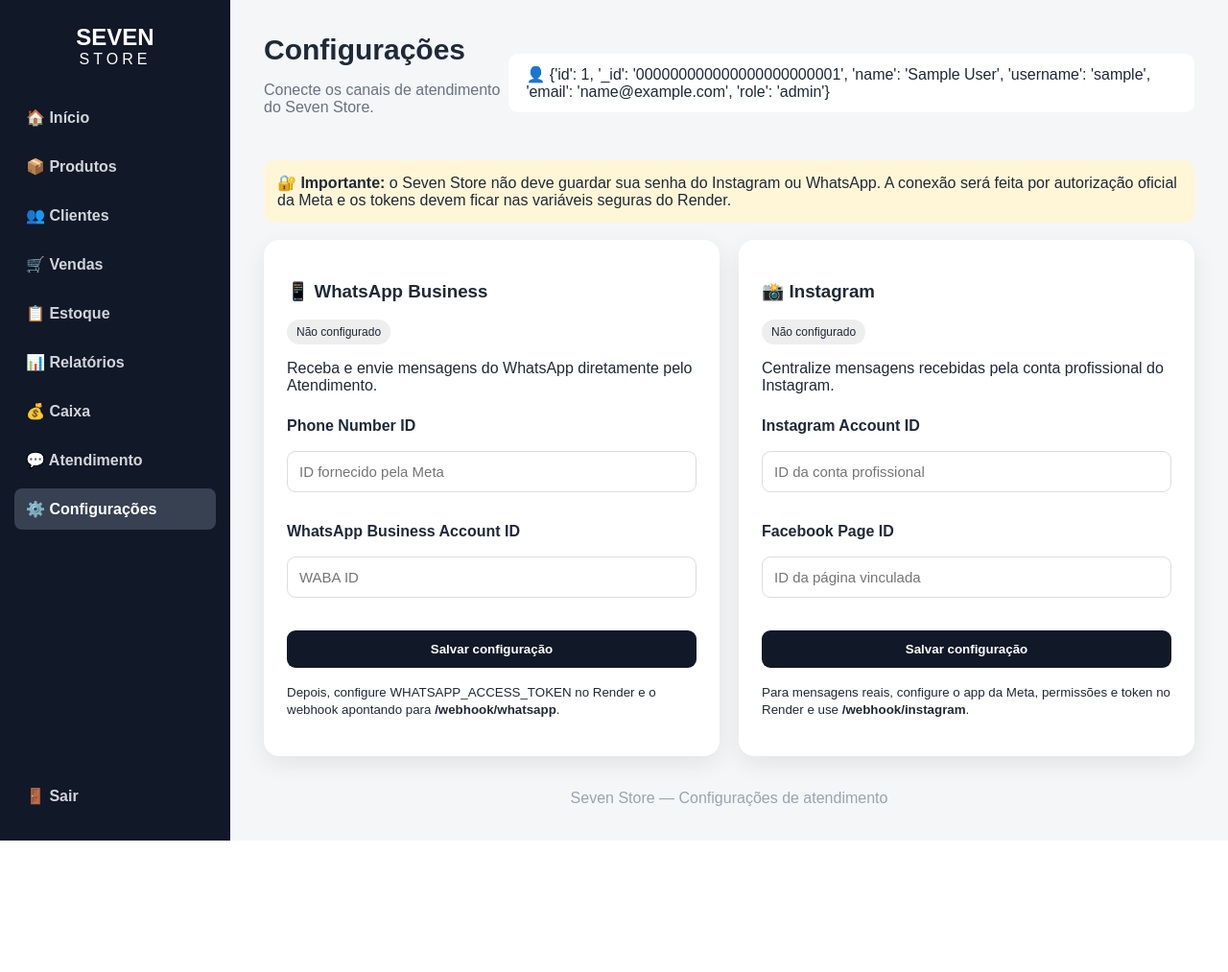
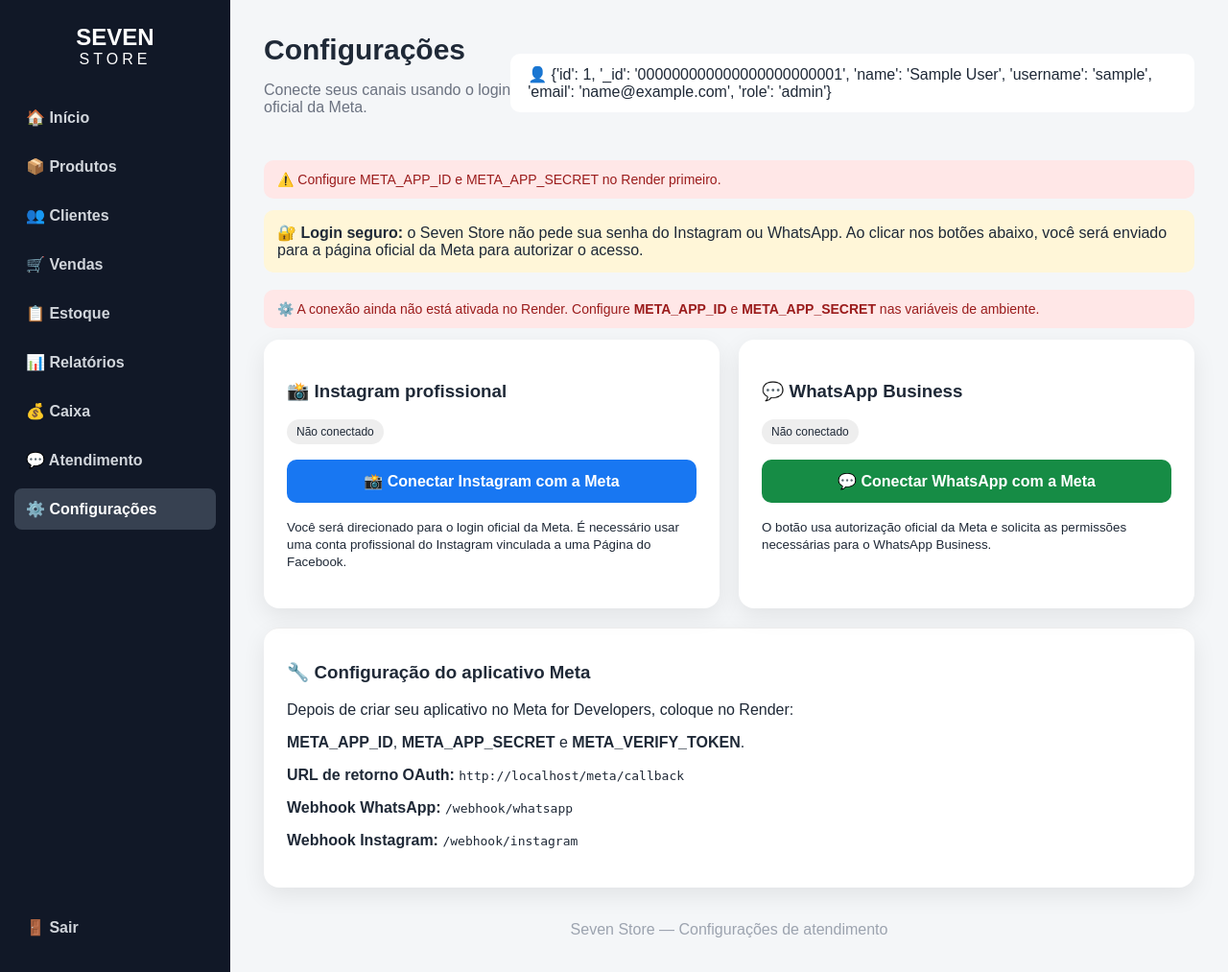
Before and after one commit to jadersouza-CREATOR/seven-store, a Flask app: a page that uses templates/configuracoes.html in a window 1280 px wide. Shown: the whole page at 96% size. Before the commit the page ends 876 px from the top, so only its background shows below. Run offline with Flask 3, Linux system fonts and the light colour scheme; the visitor is signed in with stand-in values (Sample User, id 1); data that the repository does not hold is empty; some libraries are stand-ins or nearby versions.

Commit message:
Adicionar botões oficiais de conexão Meta

```diff
--- a/templates/configuracoes.html
+++ b/templates/configuracoes.html
@@ -1,8 +1,51 @@
 <!DOCTYPE html>
-<html lang="pt-BR"><head><meta charset="UTF-8"><meta name="viewport" content="width=device-width, initial-scale=1.0"><title>Seven Store - Configurações</title><link rel="stylesheet" href="{{ url_for('static', filename='style.css') }}"><style>.config-wrap{display:grid;grid-template-columns:1fr 1fr;gap:20px}.config-card{background:#fff;padding:24px;border-radius:16px;box-shadow:0 8px 25px rgba(0,0,0,.08)}.config-card input{width:100%;box-sizing:border-box;padding:12px;margin:7px 0 14px;border:1px solid #ddd;border-radius:9px}.tag{display:inline-block;padding:6px 10px;border-radius:20px;background:#eee;font-size:12px}.ok{background:#dff6e7;color:#147a3d}.aviso{background:#fff6d8;padding:14px;border-radius:10px;margin-bottom:18px}@media(max-width:800px){.config-wrap{grid-template-columns:1fr}}</style></head>
-<body><div class="dashboard"><aside class="menu"><div class="logo-menu"><h1>SEVEN</h1><span>STORE</span></div><nav><a href="{{ url_for('inicio') }}">🏠 Início</a><a href="{{ url_for('produtos') }}">📦 Produtos</a><a href="{{ url_for('clientes') }}">👥 Clientes</a><a href="{{ url_for('vendas') }}">🛒 Vendas</a><a href="{{ url_for('estoque') }}">📋 Estoque</a><a href="{{ url_for('relatorios') }}">📊 Relatórios</a><a href="{{ url_for('caixa') }}">💰 Caixa</a><a href="{{ url_for('atendimento') }}">💬 Atendimento</a><a class="ativo" href="{{ url_for('configuracoes') }}">⚙️ Configurações</a></nav><div class="menu-final"><a href="{{ url_for('sair') }}">🚪 Sair</a></div></aside>
-<main class="conteudo"><header class="cabecalho"><div><h2>Configurações</h2><p>Conecte os canais de atendimento do Seven Store.</p></div><div class="usuario-dashboard">👤 {{ usuario }}</div></header>
-<div class="aviso">🔐 <strong>Importante:</strong> o Seven Store não deve guardar sua senha do Instagram ou WhatsApp. A conexão será feita por autorização oficial da Meta e os tokens devem ficar nas variáveis seguras do Render.</div>
-<div class="config-wrap"><section class="config-card"><h3>📱 WhatsApp Business</h3><span class="tag {% if whatsapp_configurado %}ok{% endif %}">{{ 'Configurado' if whatsapp_configurado else 'Não configurado' }}</span><p>Receba e envie mensagens do WhatsApp diretamente pelo Atendimento.</p><form method="post" action="{{ url_for('salvar_configuracao') }}"><input type="hidden" name="canal" value="whatsapp"><label>Phone Number ID</label><input name="phone_number_id" value="{{ whatsapp.phone_number_id or '' }}" placeholder="ID fornecido pela Meta"><label>WhatsApp Business Account ID</label><input name="business_account_id" value="{{ whatsapp.business_account_id or '' }}" placeholder="WABA ID"><button class="botao" type="submit">Salvar configuração</button></form><p><small>Depois, configure WHATSAPP_ACCESS_TOKEN no Render e o webhook apontando para <b>/webhook/whatsapp</b>.</small></p></section>
-<section class="config-card"><h3>📸 Instagram</h3><span class="tag {% if instagram_configurado %}ok{% endif %}">{{ 'Configurado' if instagram_configurado else 'Não configurado' }}</span><p>Centralize mensagens recebidas pela conta profissional do Instagram.</p><form method="post" action="{{ url_for('salvar_configuracao') }}"><input type="hidden" name="canal" value="instagram"><label>Instagram Account ID</label><input name="account_id" value="{{ instagram.account_id or '' }}" placeholder="ID da conta profissional"><label>Facebook Page ID</label><input name="page_id" value="{{ instagram.page_id or '' }}" placeholder="ID da página vinculada"><button class="botao" type="submit">Salvar configuração</button></form><p><small>Para mensagens reais, configure o app da Meta, permissões e token no Render e use <b>/webhook/instagram</b>.</small></p></section></div>
-<footer>Seven Store — Configurações de atendimento</footer></main></div></body></html>
+<html lang="pt-BR">
+<head>
+<meta charset="UTF-8"><meta name="viewport" content="width=device-width, initial-scale=1.0">
+<title>Seven Store - Configurações</title>
+<link rel="stylesheet" href="{{ url_for('static', filename='style.css') }}">
+<style>
+.config-wrap{display:grid;grid-template-columns:1fr 1fr;gap:20px}.config-card{background:#fff;padding:24px;border-radius:16px;box-shadow:0 8px 25px rgba(0,0,0,.08)}.config-card input{width:100%;box-sizing:border-box;padding:12px;margin:7px 0 14px;border:1px solid #ddd;border-radius:9px}.tag{display:inline-block;padding:6px 10px;border-radius:20px;background:#eee;font-size:12px}.ok{background:#dff6e7;color:#147a3d}.aviso{background:#fff6d8;padding:14px;border-radius:10px;margin-bottom:18px}.meta-btn{display:block;text-decoration:none;text-align:center;padding:13px 18px;border-radius:10px;margin:16px 0;font-weight:700;background:#1877f2;color:#fff}.meta-btn.whatsapp{background:#168c45}.mensagem{padding:12px 14px;border-radius:10px;margin:12px 0;background:#e8f4ff}.erro{background:#ffe7e7;color:#9b1c1c}.sucesso{background:#e4f8ea;color:#176b35}.manual{border-top:1px solid #eee;margin-top:20px;padding-top:16px}@media(max-width:800px){.config-wrap{grid-template-columns:1fr}}
+</style>
+</head>
+<body>
+<div class="dashboard">
+<aside class="menu">
+<div class="logo-menu"><h1>SEVEN</h1><span>STORE</span></div>
+<nav>
+<a href="{{ url_for('inicio') }}">🏠 Início</a><a href="{{ url_for('produtos') }}">📦 Produtos</a><a href="{{ url_for('clientes') }}">👥 Clientes</a><a href="{{ url_for('vendas') }}">🛒 Vendas</a><a href="{{ url_for('estoque') }}">📋 Estoque</a><a href="{{ url_for('relatorios') }}">📊 Relatórios</a><a href="{{ url_for('caixa') }}">💰 Caixa</a><a href="{{ url_for('atendimento') }}">💬 Atendimento</a><a class="ativo" href="{{ url_for('configuracoes') }}">⚙️ Configurações</a>
+</nav><div class="menu-final"><a href="{{ url_for('sair') }}">🚪 Sair</a></div>
+</aside>
+<main class="conteudo">
+<header class="cabecalho"><div><h2>Configurações</h2><p>Conecte seus canais usando o login oficial da Meta.</p></div><div class="usuario-dashboard">👤 {{ usuario }}</div></header>
+{% if request.args.get('erro') %}<div class="mensagem erro">⚠️ {{ request.args.get('erro') }}</div>{% endif %}
+{% if request.args.get('sucesso') %}<div class="mensagem sucesso">✅ {{ request.args.get('sucesso') }}</div>{% endif %}
+<div class="aviso">🔐 <strong>Login seguro:</strong> o Seven Store não pede sua senha do Instagram ou WhatsApp. Ao clicar nos botões abaixo, você será enviado para a página oficial da Meta para autorizar o acesso.</div>
+{% if not meta_configurada %}<div class="mensagem erro">⚙️ A conexão ainda não está ativada no Render. Configure <strong>META_APP_ID</strong> e <strong>META_APP_SECRET</strong> nas variáveis de ambiente.</div>{% endif %}
+<div class="config-wrap">
+<section class="config-card">
+<h3>📸 Instagram profissional</h3>
+<span class="tag {% if instagram_configurado %}ok{% endif %}">{{ 'Conectado' if instagram_configurado else 'Não conectado' }}</span>
+{% if instagram_configurado %}<p><strong>Conta:</strong> {{ instagram.nome_conta or instagram.account_id }}</p><p><strong>Instagram ID:</strong> {{ instagram.account_id }}</p>{% endif %}
+<a class="meta-btn" href="{{ url_for('meta_login', canal='instagram') }}">📸 Conectar Instagram com a Meta</a>
+<p><small>Você será direcionado para o login oficial da Meta. É necessário usar uma conta profissional do Instagram vinculada a uma Página do Facebook.</small></p>
+</section>
+<section class="config-card">
+<h3>💬 WhatsApp Business</h3>
+<span class="tag {% if whatsapp_configurado %}ok{% endif %}">{{ 'Conectado' if whatsapp_configurado else 'Não conectado' }}</span>
+{% if whatsapp_configurado %}<p><strong>Conta:</strong> {{ whatsapp.nome_conta or whatsapp.business_account_id }}</p><p><strong>Phone Number ID:</strong> {{ whatsapp.phone_number_id or 'Aguardando número' }}</p>{% endif %}
+<a class="meta-btn whatsapp" href="{{ url_for('meta_login', canal='whatsapp') }}">💬 Conectar WhatsApp com a Meta</a>
+<p><small>O botão usa autorização oficial da Meta e solicita as permissões necessárias para o WhatsApp Business.</small></p>
+</section>
+</div>
+<div class="config-card manual" style="margin-top:20px">
+<h3>🔧 Configuração do aplicativo Meta</h3>
+<p>Depois de criar seu aplicativo no Meta for Developers, coloque no Render:</p>
+<p><strong>META_APP_ID</strong>, <strong>META_APP_SECRET</strong> e <strong>META_VERIFY_TOKEN</strong>.</p>
+<p><strong>URL de retorno OAuth:</strong> <code>{{ meta_redirect_uri }}</code></p>
+<p><strong>Webhook WhatsApp:</strong> <code>/webhook/whatsapp</code></p>
+<p><strong>Webhook Instagram:</strong> <code>/webhook/instagram</code></p>
+</div>
+<footer>Seven Store — Configurações de atendimento</footer>
+</main></div>
+</body></html>
```
